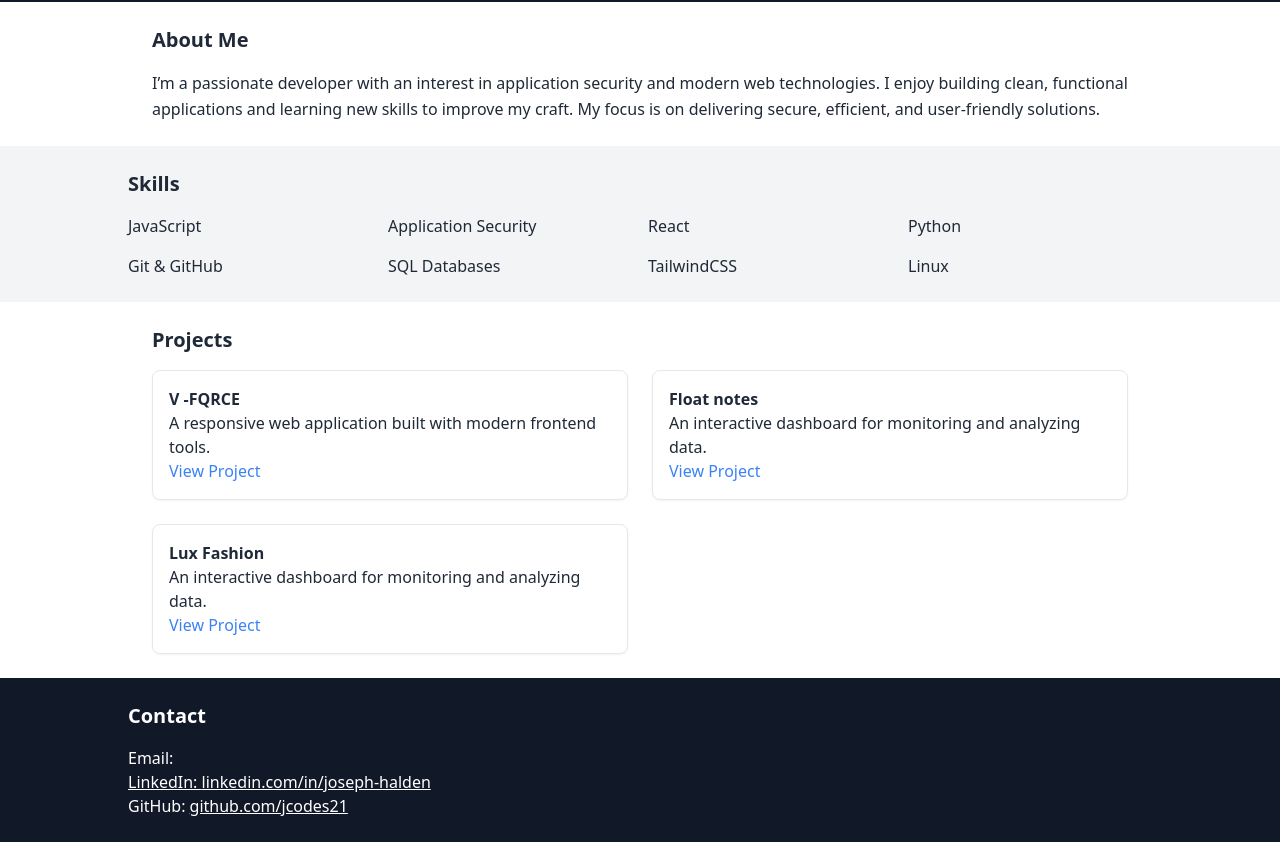
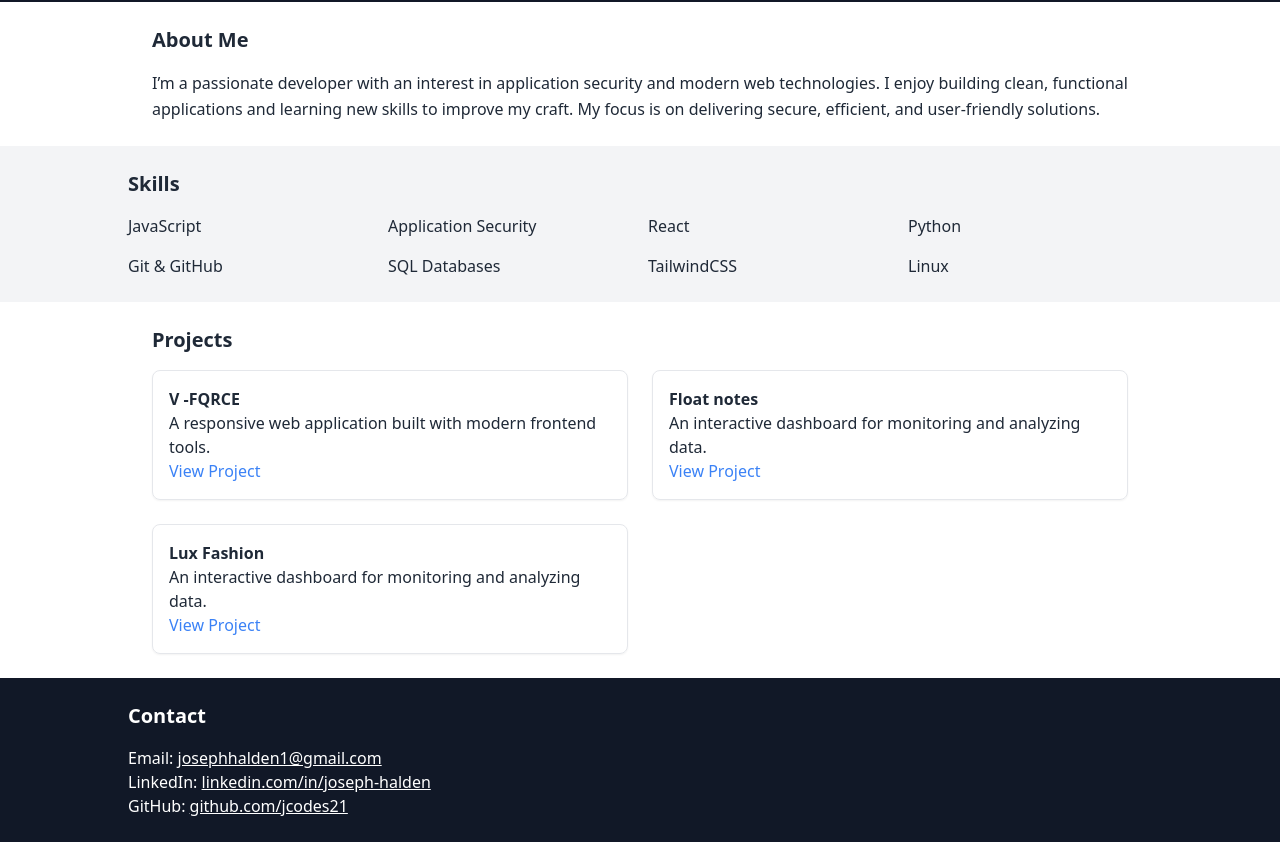
Before and after one commit to Jcodes21/portfolio-2, a plain HTML site: page index.html in a window 1280 px wide. Shown: the part 78-920 px from the top of the page. Drawn offline with nearby package versions, Linux system fonts and the light colour scheme.

Commit message:
Update index.html

```diff
--- a/index.html
+++ b/index.html
@@ -71,7 +71,7 @@
   <section id="contact" class="bg-gray-900 text-white p-6">
     <div class="max-w-5xl mx-auto">
       <h2 class="text-xl font-bold mb-4">Contact</h2>
-      <p>Email: <a href="mailto:you@example.com" class="underline"josephhalden1@gmail.com</a></p>
+      <p>Email: <a href="mailto:you@example.com" class="underline">josephhalden1@gmail.com</a></p>
       <p>LinkedIn: <a href="#" class="underline">linkedin.com/in/joseph-halden</a></p>
       <p>GitHub: <a href="#" class="underline">github.com/jcodes21</a></p>
     </div>
```
